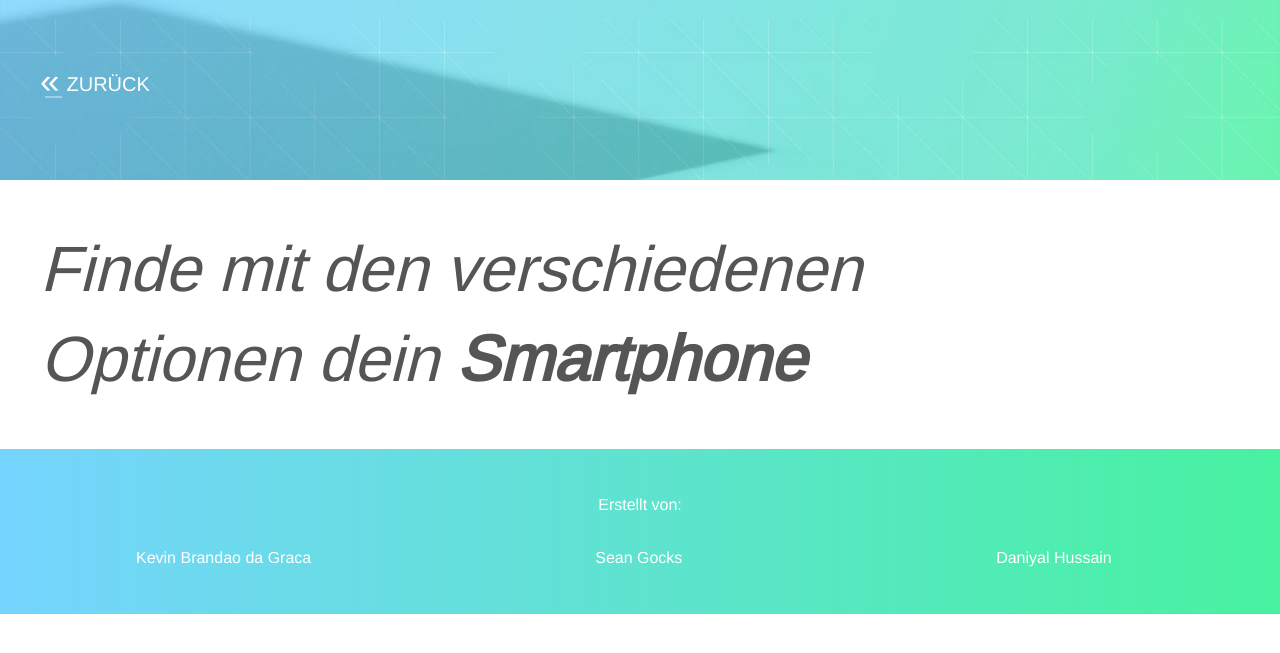
After one commit to hawmember/Smartphone-Portal, a PHP site: page /filter.html in a window 1280 px wide. The commit adds this page. Shown: the top 653 px of the page. Run offline with PHP 8.4, Linux system fonts and the light colour scheme.

Commit message:
filter seine erstellt

```diff
--- a/css/main.css
+++ b/css/main.css
@@ -86,6 +86,18 @@ h4 {
     width: 100%;
     height: 460px;
     background-image: url(../img/headimg.jpg);
+    -webkit-background-size: cover;
+    -moz-background-size: cover;
+    -o-background-size: cover;
+    background-size: cover;
+}
+.head2 {
+    width: 100%;
+    height: 180px;
+    background-image: url(../img/headimg.jpg);
+    -webkit-background-size: cover;
+    -moz-background-size: cover;
+    -o-background-size: cover;
     background-size: cover;
 }
 .sign {
@@ -344,6 +356,136 @@ a.underline:hover:after {
     float: left;
 }
 
+/* Back Button */
+.back-link {
+    color: #fff;
+    font-size: 20px;
+    text-transform: uppercase;
+    display: block;
+    float: left;
+    position: relative;
+    overflow: hidden;
+    margin-top: 70px;
+}
+.back-link:before {
+    content: '«';
+    display: block;
+    float: left;
+    color: #fff;
+    font-size: 35px;
+    line-height: 22px;
+    margin-right: 7px;
+}
+.back-link:after {
+    content: '';
+    height: 2px;
+    width: 15px;
+    background-color: #fff;
+    display: block;
+    position: absolute;
+    right: 0px;
+    bottom: 0px;
+    animation: animationFrames linear 1.7s;
+    animation-iteration-count: infinite;
+    -webkit-animation: animationFrames linear 1.7s;
+    -webkit-animation-iteration-count: infinite;
+    -moz-animation: animationFrames linear 1.7s;
+    -moz-animation-iteration-count: infinite;
+    -o-animation: animationFrames linear 1.7s;
+    -o-animation-iteration-count: infinite;
+    -ms-animation: animationFrames linear 1.7s;
+    -ms-animation-iteration-count: infinite;
+}
+@keyframes animationFrames{
+  0% {
+    width: 15px;
+    right: 0px;
+    opacity: 0.1;
+  }
+  25% {
+    width: 35px;
+    opacity: 0.9;
+  }
+  65% {
+    width: 35px;
+    opacity: 0.9;
+  }
+  90% {
+    width: 15px;
+  }
+  100% {
+    right: 100px;
+    opacity: 0.1;
+  }
+}
+@-moz-keyframes animationFrames{
+  0% {
+    width: 15px;
+    right: 0px;
+    opacity: 0.1;
+  }
+  25% {
+    width: 35px;
+    opacity: 0.9;
+  }
+  65% {
+    width: 35px;
+    opacity: 0.9;
+  }
+  90% {
+    width: 15px;
+  }
+  100% {
+    right: 100px;
+    opacity: 0.1;
+  }
+}
+@-webkit-keyframes animationFrames {
+  0% {
+    width: 15px;
+    right: 0px;
+    opacity: 0.1;
+  }
+  25% {
+    width: 35px;
+    opacity: 0.9;
+  }
+  65% {
+    width: 35px;
+    opacity: 0.9;
+  }
+  90% {
+    width: 15px;
+  }
+  100% {
+    right: 100px;
+    opacity: 0.1;
+  }
+}
+@-o-keyframes animationFrames {
+  0% {
+    width: 15px;
+    right: 0px;
+    opacity: 0.1;
+  }
+  25% {
+    width: 35px;
+    opacity: 0.9;
+  }
+  65% {
+    width: 35px;
+    opacity: 0.9;
+  }
+  90% {
+    width: 15px;
+  }
+  100% {
+    right: 100px;
+    opacity: 0.1;
+  }
+}
+
+
 /* ==========================================================================
    Handy Model
    ========================================================================== */
--- /dev/null
+++ b/filter.html
@@ -0,0 +1,56 @@
+<!doctype html>
+<html class="no-js" lang="DE">
+    <head>
+        <!--[if lt IE 8]>
+            <p class="browserupgrade">You are using an <strong>outdated</strong> browser. Please <a href="http://browsehappy.com/">upgrade your browser</a> to improve your experience.</p>
+        <![endif]-->
+        <meta charset="utf-8">
+        <meta http-equiv="X-UA-Compatible" content="IE=edge,chrome=1">
+        <title>Filter</title>
+        <meta name="description" content="">
+        <meta name="viewport" content="width=device-width, initial-scale=1">
+        <link rel="apple-touch-icon" href="apple-touch-icon.png">
+        <link rel="icon" type="image/png" sizes="32x32" href="favicon.png">
+
+        <link rel="stylesheet" href="css/normalize.min.css">
+        <link rel="stylesheet" href="css/main.css">
+
+        <script src="js/vendor/modernizr-2.8.3.min.js"></script>
+        <script src="js/ityped.js"></script>
+    </head>
+    <body>
+        <!-- Header -->
+        <header class="head2">
+            <div class="inner">
+                <a href="inedex.html" class="back-link">Zurück</a>
+            </div>
+        </header>
+        <!-- Section -->
+        <section class="allcont">
+            <!-- Intro -->
+            <div class="gridwrapper">
+                <div class="inner">
+                   <h1>Finde mit den verschiedenen<br />Optionen dein <b>Smartphone</b></h1>
+                </div>
+            </div>
+        </section>
+
+        <footer>
+            <div class="inner text-center">
+                Erstellt von:
+            </div>
+            <div class="inner">
+                <div class="col33 text-center">Kevin Brandao da Graca</div>
+                <div class="col33 text-center">Sean Gocks</div>
+                <div class="col33 text-center">Daniyal Hussain</div>
+                <div class="clearfix"></div>
+            </div>
+        </footer>
+
+        <!--<script src="//ajax.googleapis.com/ajax/libs/jquery/1.11.2/jquery.min.js"></script>-->
+        <script>window.jQuery || document.write('<script src="js/vendor/jquery-1.11.2.min.js"><\/script>')</script>
+
+        <!-- Einfügen der JS datei -->
+        <script src="js/main.js"></script>
+    </body>
+</html>
```
